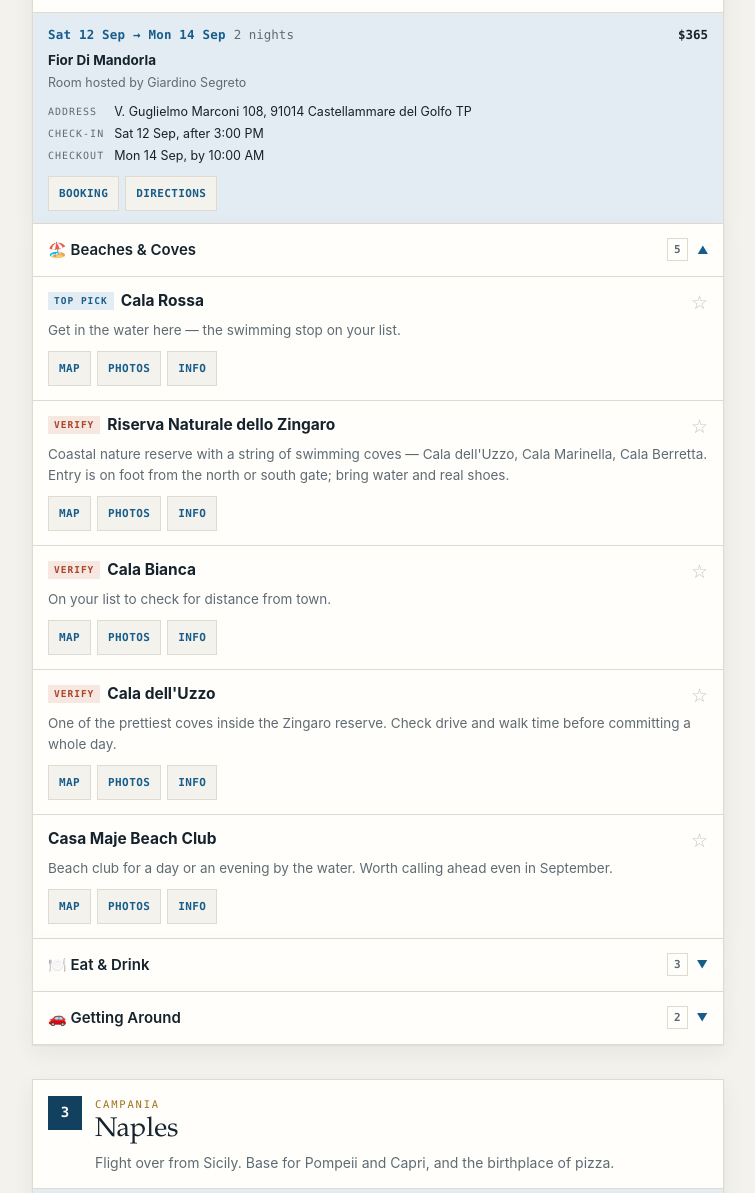
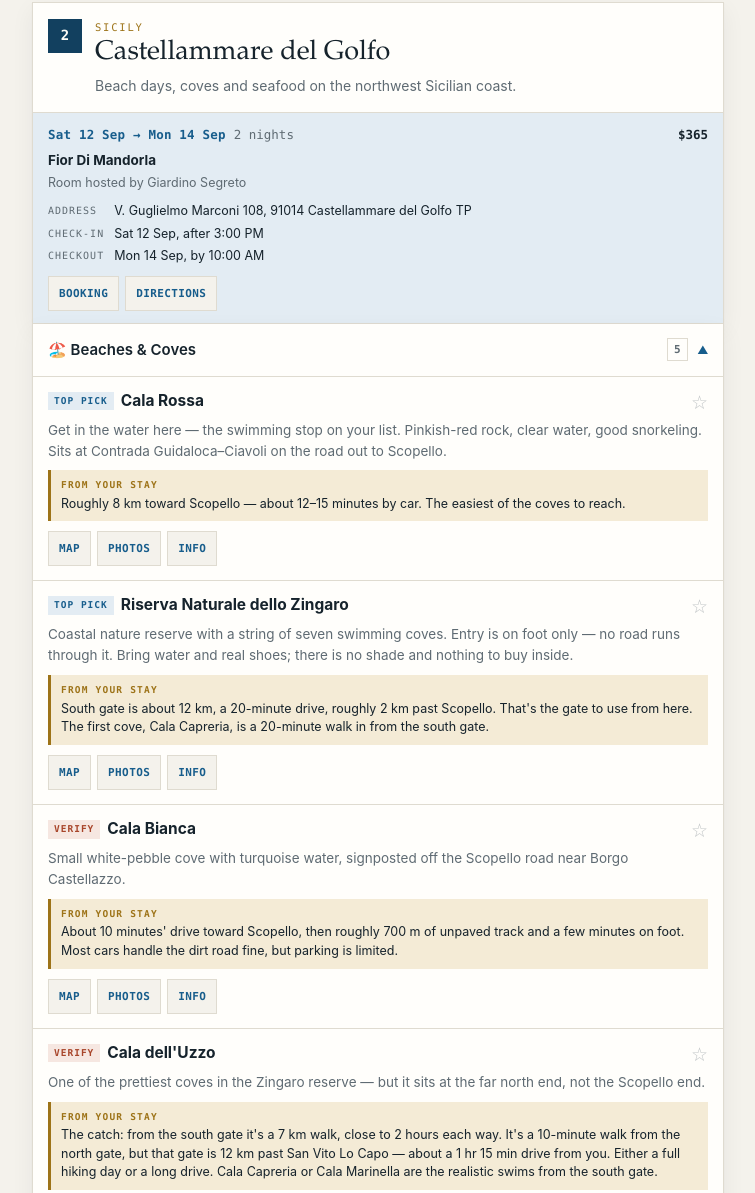
Before and after one commit to FSMarketing123/Stephanie_2026, a plain HTML site: page index.html in a window 1280 px wide. Shown: the part 2375-3568 px from the top of the page, without its empty margins (262-1017 px from the left). Drawn offline with Linux system fonts and the light colour scheme.

Commit message:
Add distances from each hotel to every "check how far" entry
Researched actual drive/walk times from the confirmed lodging address
for the Castellammare coves, Zingaro reserve gates, Palermo day trips,
Pompeii, Capri, Ravello and Castello della Paneretta.

Co-Authored-By: Claude Opus 5 <noreply@anthropic.com>

```diff
--- a/index.html
+++ b/index.html
@@ -198,6 +198,14 @@ details.grp[open]>summary .chev{transform:rotate(180deg)}
 .t-must{background:var(--blu-tint);color:var(--blu)}
 .t-book{background:var(--ochre-tint);color:var(--ochre)}
 .t-check{background:var(--coral-tint);color:var(--coral)}
+.dist{
+  margin-top:9px;padding:8px 10px;background:var(--ochre-tint);
+  border-left:3px solid var(--ochre);font-size:12.5px;line-height:1.5;
+}
+.dist b{
+  display:block;font-family:var(--mono);font-size:9.5px;letter-spacing:1.2px;
+  text-transform:uppercase;color:var(--ochre);margin-bottom:2px;
+}
 .out{display:flex;flex-wrap:wrap;gap:6px;margin-top:10px}
 .out a{
   text-decoration:none;font-family:var(--mono);font-size:11px;font-weight:700;letter-spacing:.4px;
@@ -290,7 +298,8 @@ const TRIP = [
       {n:"Palazzo dei Normanni", d:"The Norman royal palace — go for the Cappella Palatina mosaics inside. Check opening days; it closes to visitors during government sessions.", tag:"must"},
       {n:"Chiesa del Gesù (Casa Professa)", d:"Baroque church covered wall-to-wall in marble inlay. Quietly one of the most over-the-top interiors in the city."},
       {n:"Santa Caterina d'Alessandria", d:"Baroque church on Piazza Bellini — the rooftop terrace has great views and the monastery pastry shop is downstairs.", tag:"must"},
-      {n:"Capo Gallo Nature Reserve", d:"Protected headland north of the city, near Mondello. Coastal walking and swimming spots.", tag:"check"}
+      {n:"Capo Gallo Nature Reserve", d:"Protected headland just past Mondello — coastal walking and rocky swimming spots rather than sand. Usually reached from the Barcarello side.", tag:"check",
+       dist:"About 14 km from the historic centre, 40–45 minutes. Easiest combined with a Mondello day rather than made its own trip."}
     ]},
     { title:"🛍️ Markets & Neighborhoods", items:[
       {n:"Ballarò Market", d:"The big, loud, genuinely local street market. Best in the morning; great for street food.", tag:"must"},
@@ -299,8 +308,10 @@ const TRIP = [
       {n:"Drinks in the historic centre", d:"Piazza Bellini and Quattro Canti for an evening aperitivo before dinner."}
     ]},
     { title:"🏖️ Beaches & Day Trips", items:[
-      {n:"Mondello Beach", d:"The city beach — white sand and turquoise water, easy to reach by bus from the center.", tag:"must", q:"Mondello beach Palermo"},
-      {n:"Sant'Elia, Santa Flavia", d:"Small hidden coastal village east of Palermo, reachable by train to Santa Flavia. A quiet fishing-harbor swimming spot.", q:"Sant'Elia Santa Flavia Sicily"}
+      {n:"Mondello Beach", d:"The city beach — white sand and turquoise water. Much of the sand is private lidos you pay for; there are free public stretches at either end.", tag:"must", q:"Mondello beach Palermo",
+       dist:"About 11 km from the historic centre. Bus 806 from Piazza Politeama takes 30–40 minutes depending on traffic; a taxi is 20–25 minutes."},
+      {n:"Sant'Elia, Santa Flavia", d:"Small hidden coastal village east of Palermo — a quiet fishing-harbor swimming spot rather than a beach.", q:"Sant'Elia Santa Flavia Sicily",
+       dist:"About 18 km east. Train from Palermo Centrale to Santa Flavia–Solunto takes roughly 20 minutes, then a short taxi or 25-minute walk down to the harbor."}
     ]},
     { title:"🍝 Food & Sweets", items:[
       {n:"I Segreti del Chiostro", d:"Convent pastry shop inside Santa Caterina — widely considered the best cannoli in Palermo. Get the mini cannoli filled to order.", tag:"must"},
@@ -332,20 +343,26 @@ const TRIP = [
          url:"https://www.airbnb.com/rooms/1434694323328877174?check_in=2026-09-12&check_out=2026-09-14&guests=1&adults=1" },
   groups:[
     { title:"🏖️ Beaches & Coves", items:[
-      {n:"Cala Rossa", d:"Get in the water here — the swimming stop on your list.", tag:"must"},
-      {n:"Riserva Naturale dello Zingaro", d:"Coastal nature reserve with a string of swimming coves — Cala dell'Uzzo, Cala Marinella, Cala Berretta. Entry is on foot from the north or south gate; bring water and real shoes.", tag:"check"},
-      {n:"Cala Bianca", d:"On your list to check for distance from town.", tag:"check"},
-      {n:"Cala dell'Uzzo", d:"One of the prettiest coves inside the Zingaro reserve. Check drive and walk time before committing a whole day.", tag:"check"},
+      {n:"Cala Rossa", d:"Get in the water here — the swimming stop on your list. Pinkish-red rock, clear water, good snorkeling. Sits at Contrada Guidaloca–Ciavoli on the road out to Scopello.", tag:"must",
+       dist:"Roughly 8 km toward Scopello — about 12–15 minutes by car. The easiest of the coves to reach."},
+      {n:"Riserva Naturale dello Zingaro", d:"Coastal nature reserve with a string of seven swimming coves. Entry is on foot only — no road runs through it. Bring water and real shoes; there is no shade and nothing to buy inside.", tag:"must",
+       dist:"South gate is about 12 km, a 20-minute drive, roughly 2 km past Scopello. That's the gate to use from here. The first cove, Cala Capreria, is a 20-minute walk in from the south gate."},
+      {n:"Cala Bianca", d:"Small white-pebble cove with turquoise water, signposted off the Scopello road near Borgo Castellazzo.", tag:"check",
+       dist:"About 10 minutes' drive toward Scopello, then roughly 700 m of unpaved track and a few minutes on foot. Most cars handle the dirt road fine, but parking is limited."},
+      {n:"Cala dell'Uzzo", d:"One of the prettiest coves in the Zingaro reserve — but it sits at the far north end, not the Scopello end.", tag:"check",
+       dist:"The catch: from the south gate it's a 7 km walk, close to 2 hours each way. It's a 10-minute walk from the north gate, but that gate is 12 km past San Vito Lo Capo — about a 1 hr 15 min drive from you. Either a full hiking day or a long drive. Cala Capreria or Cala Marinella are the realistic swims from the south gate."},
       {n:"Casa Maje Beach Club", d:"Beach club for a day or an evening by the water. Worth calling ahead even in September.", q:"Casa Maje beach club Castellammare del Golfo"}
     ]},
     { title:"🍽️ Eat & Drink", items:[
-      {n:"La Tonnara (Scopello)", d:"Dinner at the old tuna fishery at Tonnara di Scopello — one of the most scenic settings on this coast. Make reservations.", tag:"book", q:"La Tonnara di Scopello restaurant"},
+      {n:"La Tonnara (Scopello)", d:"Dinner at the old tuna fishery at Tonnara di Scopello — one of the most scenic settings on this coast. Make reservations.", tag:"book", q:"La Tonnara di Scopello restaurant",
+       dist:"About 11 km, a 20-minute drive. You'll be coming back on a dark, winding coast road, so plan the drive home."},
       {n:"La Sorgente", d:"Try the cassatelle with ricotta — the fried sweet ricotta turnover that's a western-Sicily specialty.", q:"La Sorgente Castellammare del Golfo cassatelle"},
       {n:"Vernaci Gelateria", d:"Gelato stop. The spelling may differ locally — search will find it.", tag:"check", q:"gelateria Castellammare del Golfo"}
     ]},
     { title:"🚗 Getting Around", items:[
-      {n:"Distances to check", d:"Confirm drive times to Cala Bianca, Cala dell'Uzzo and the Zingaro reserve gates before planning beach days — several are 20 to 40 minutes from town and parking fills early.", tag:"check", q:"Riserva dello Zingaro entrance parking"},
-      {n:"Palermo → Castellammare", d:"About an hour by car; buses also run from Palermo. Easiest with a rental car given how spread out the beaches are.", tag:"check", q:"Palermo to Castellammare del Golfo bus"}
+      {n:"You need a car here", d:"Every beach worth going to is on the same road southwest out of town toward Scopello. Cala Rossa at roughly 8 km, Cala Bianca around 10 minutes out, the Zingaro south gate at 12 km, and Scopello itself at 11 km — all within a 20-minute drive of the apartment, all strung along one route. Without a car you're limited to the town beach.", tag:"check", q:"car rental Castellammare del Golfo"},
+      {n:"Parking fills early", d:"The Zingaro south gate lot and the Cala Bianca dirt track both fill by mid-morning in season. Arriving before 9:30 makes the difference between parking at the gate and parking a long walk away.", tag:"check", q:"Riserva dello Zingaro entrance parking"},
+      {n:"Palermo → Castellammare", d:"About an hour by car on the A29. Buses also run from Palermo, but given the beaches are spread along one road out of town, picking up a rental car for these two days is the difference between seeing the coves and not.", tag:"check", q:"Palermo to Castellammare del Golfo bus"}
     ]}
   ]
 },
@@ -359,8 +376,10 @@ const TRIP = [
          url:"https://www.airbnb.com/rooms/1348680569126395919?guests=1&adults=1" },
   groups:[
     { title:"🏛️ Day Trips", items:[
-      {n:"Pompeii", d:"The buried Roman city. Half a day minimum; go early, there's almost no shade. Direct trains from Naples on the Circumvesuviana line.", tag:"must"},
-      {n:"Capri — rent a boat", d:"A private or shared boat is the best way to see the island. The sea caves and swim stops are the point, not the town shopping. Book in advance.", tag:"book", q:"Capri boat rental tour"}
+      {n:"Pompeii", d:"The buried Roman city. Half a day minimum; go early, there's almost no shade and September afternoons are still hot.", tag:"must",
+       dist:"About 25 km southeast. From the apartment, walk or take the metro to Napoli Garibaldi (10–15 min), then the Circumvesuviana toward Sorrento to Pompei Scavi — roughly 35–40 minutes. Budget about an hour door to gate."},
+      {n:"Capri — rent a boat", d:"A private or shared boat is the best way to see the island. The sea caves and swim stops are the point, not the town shopping. Book in advance.", tag:"book", q:"Capri boat rental tour",
+       dist:"Ferries leave from Molo Beverello, about a 15-minute walk from the apartment. The fast ferry takes roughly 50 minutes each way, so it's a full day — go on the earliest boat you can."}
     ]},
     { title:"🍕 Food", items:[
       {n:"Naples pizza", d:"Napoletana pizza in its home city — worth planning one or two specific places rather than wandering.", tag:"must", q:"best pizza Naples Italy"},
@@ -382,8 +401,10 @@ const TRIP = [
   groups:[
     { title:"✨ Experiences", items:[
       {n:"Cooking class", d:"An Amalfi Coast cooking class — usually a half day with a market visit, pasta making and lunch. Book early, the good ones fill up.", tag:"book", q:"Positano cooking class"},
-      {n:"Ravello", d:"Hill town above the coast with the famous garden villas, Villa Cimbrone and Villa Rufolo, and the best views on the whole coastline.", tag:"must"},
-      {n:"Beach club", d:"Positano's beach clubs sell loungers by the day on Spiaggia Grande and Fornillo. Reserve ahead.", tag:"check", q:"Positano beach club Spiaggia Grande"}
+      {n:"Ravello", d:"Hill town above the coast with the famous garden villas, Villa Cimbrone and Villa Rufolo, and the best views on the whole coastline.", tag:"must",
+       dist:"Only about 15 km, but the coast road makes it 50–60 minutes by car. By bus it's a SITA to Amalfi then a change up to Ravello — closer to 1.5 hours. Worth a full day, not a quick trip."},
+      {n:"Beach club", d:"Positano's beach clubs sell loungers by the day on Spiaggia Grande and Fornillo. Reserve ahead.", tag:"check", q:"Positano beach club Spiaggia Grande",
+       dist:"Via Marconi is the upper road, so the beach is straight downhill — roughly 10–15 minutes of stairs going down and a genuinely steep climb coming back. There are local buses up if you'd rather not walk it twice."}
     ]},
     { title:"📍 Nearby", items:[
       {n:"Positano", d:"The postcard town — vertical streets, one main beach, and a great many stairs.", tag:"must", q:"Positano Italy"},
@@ -423,7 +444,8 @@ const TRIP = [
       {n:"Santa Croce Market", d:"Check for local markets and events around Piazza Santa Croce — offerings vary by day.", tag:"check"},
       {n:"Vintage shopping in Oltrarno", d:"The Oltrarno and Santo Spirito neighborhood is particularly good for vintage stores, independent boutiques, antiques and more unique shopping.", tag:"must"},
       {n:"KIKO Milano", d:"Italian cosmetics brand if you want to browse Italian beauty products."},
-      {n:"Castello della Paneretta", d:"Historic Tuscan estate and winery outside Florence — a countryside wine experience rather than a city sightseeing stop.", tag:"check"}
+      {n:"Castello della Paneretta", d:"Historic Chianti Classico winery built around a medieval watchtower, at Via della Paneretta 35 in Barberino Tavarnelle. A countryside wine experience rather than a city sightseeing stop.", tag:"check",
+       dist:"About 45 km south of Florence — a 45–50 minute drive into Chianti. There's no practical public transport, so this needs a rental car or a booked tour, and it takes most of a day out of your three."}
     ]},
     { title:"🍷 Unique Florence Experiences", items:[
       {n:"Wine Windows", d:"The buchette del vino — tiny windows built into historic buildings, traditionally used to sell wine directly to customers. Florence has hundreds. Ones to find: Babae, Cantina dei Pucci, Buchetta del Vino, Caffè Odeon, Osteria Belle Donne.", tag:"must", q:"buchette del vino wine windows Florence"},
@@ -543,6 +565,7 @@ app.innerHTML = TRIP.map((city,ci)=>{
             <button class="star" data-k="${key}" aria-pressed="${fav[key]?'true':'false'}" aria-label="Save ${it.n}">${fav[key]?'★':'☆'}</button>
           </div>
           <p>${it.d}</p>
+          ${it.dist ? `<div class="dist"><b>From your stay</b>${it.dist}</div>` : ''}
           <div class="out">
             <a href="https://www.google.com/maps/search/?api=1&query=${enc(query)}" target="_blank" rel="noopener">MAP</a>
             <a href="https://www.google.com/search?tbm=isch&q=${enc(query)}" target="_blank" rel="noopener">PHOTOS</a>
```
